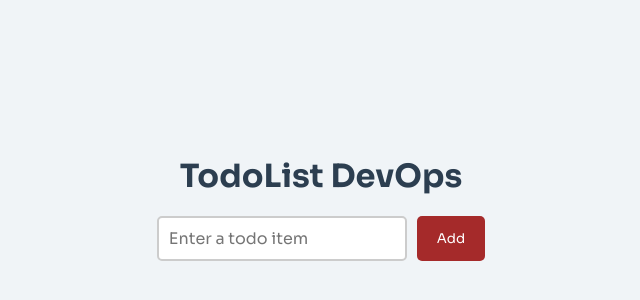
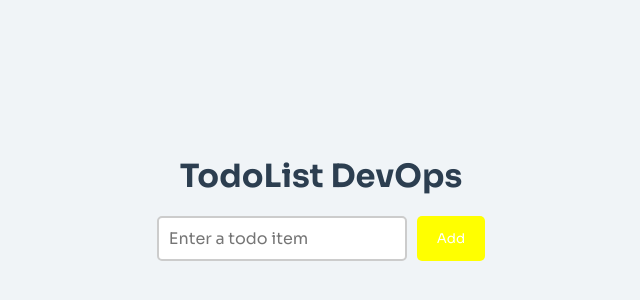
Before and after one commit to SarojWasti/todoapp-demo, a React (Vite) app: page / in a window 1280 px wide. Shown: the part 182-482 px from the top of the page, without its empty margins (319-959 px from the left). Built offline with nearby package versions, Linux system fonts and the light colour scheme.

Commit message:
Change color

```diff
--- a/src/App.css
+++ b/src/App.css
@@ -50,7 +50,7 @@ h1 {
 /* Add button */
 .inputDiv button {
   padding: 10px 20px;
-  background-color: brown;
+  background-color: yellow;
   color: white;
   border: none;
   border-radius: 5px;
```
